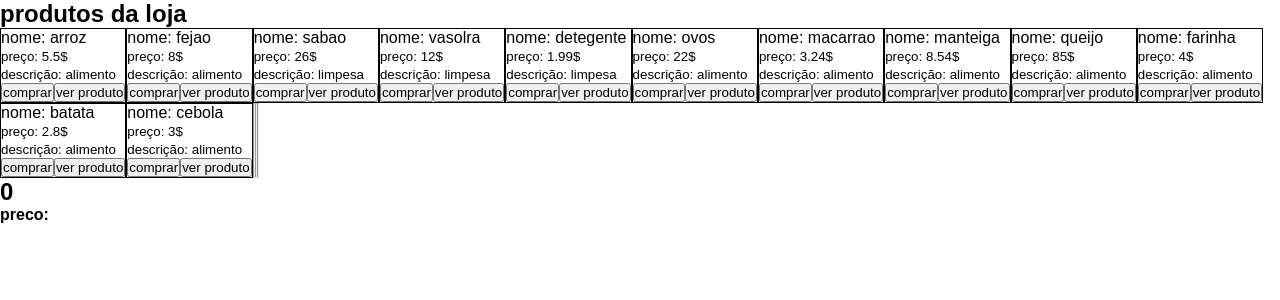
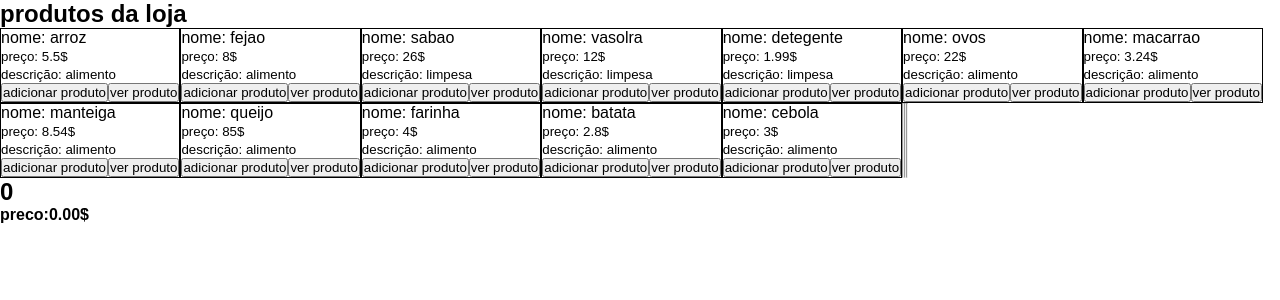
Before and after one commit to viniciuSoaress/e-commerce, a React (Vite) app: page / in a window 1280 px wide. Shown: the top 300 px of the page. Built offline with nearby package versions, Linux system fonts and the light colour scheme.

Commit message:
tentando completar a parte da logica

```diff
--- a/src/comeco/logica.tsx
+++ b/src/comeco/logica.tsx
@@ -2,18 +2,18 @@ import { MouseEventHandler, useState } from "react"
 
 
 const prods = [
-  { id: 0, name: 'arroz', preco: 5.50, descricao: 'alimento' },
-  { id: 1, name: 'fejao', preco: 8, descricao: 'alimento' },
-  { id: 2, name: 'sabao', preco: 26, descricao: 'limpesa' },
-  { id: 3, name: 'vasolra', preco: 12, descricao: 'limpesa' },
-  { id: 4, name: 'detegente', preco: 1.99, descricao: 'limpesa' },
-  { id: 5, name: 'ovos', preco: 22, descricao: 'alimento' },
-  { id: 6, name: 'macarrao', preco: 3.24, descricao: 'alimento' },
-  { id: 7, name: 'manteiga', preco: 8.54, descricao: 'alimento' },
-  { id: 8, name: 'queijo', preco: 85, descricao: 'alimento' },
-  { id: 9, name: 'farinha', preco: 4, descricao: 'alimento' },
-  { id: 10, name: 'batata', preco: 2.8, descricao: 'alimento' },
-  { id: 11, name: 'cebola', preco: 3, descricao: 'alimento' },
+  { id: 0, name: 'arroz', preco: 5.50, descricao: 'alimento', quant: 0 },
+  { id: 1, name: 'fejao', preco: 8, descricao: 'alimento', quant: 0 },
+  { id: 2, name: 'sabao', preco: 26, descricao: 'limpesa', quant: 0 },
+  { id: 3, name: 'vasolra', preco: 12, descricao: 'limpesa', quant: 0 },
+  { id: 4, name: 'detegente', preco: 1.99, descricao: 'limpesa', quant: 0 },
+  { id: 5, name: 'ovos', preco: 22, descricao: 'alimento', quant: 0 },
+  { id: 6, name: 'macarrao', preco: 3.24, descricao: 'alimento', quant: 0 },
+  { id: 7, name: 'manteiga', preco: 8.54, descricao: 'alimento', quant: 0 },
+  { id: 8, name: 'queijo', preco: 85, descricao: 'alimento', quant: 0 },
+  { id: 9, name: 'farinha', preco: 4, descricao: 'alimento', quant: 0 },
+  { id: 10, name: 'batata', preco: 2.8, descricao: 'alimento', quant: 0 },
+  { id: 11, name: 'cebola', preco: 3, descricao: 'alimento', quant: 0 },
 
 ]
 
@@ -23,6 +23,7 @@ type Products = {
   name: string,
   preco: number,
   descricao: string,
+  quant: number
 }
 
 export function Inplementacao() {
@@ -34,19 +35,23 @@ export function Inplementacao() {
   const [p, setP] = useState<Products>({} as Products);
 
 
+  let valor = 0;
+
+
   function handleIsCart(it: Products) {
     setIsCart(ic => !ic)
-    setP({ id: it.id, name: it.name, preco: it.preco, descricao: it.descricao })
+    setP({ id: it.id, name: it.name, preco: it.preco, descricao: it.descricao, quant: it.quant })
   }
 
-  function handleAddClick(prod: Products) {
+  function handleAddClick(prod: Products, value: number) {
     setProducts([
       ...products,
       {
         id: prod.id,
         name: prod.name,
         preco: prod.preco,
-        descricao: prod.descricao
+        descricao: prod.descricao,
+        quant: value,
       }
     ])
   }
@@ -61,7 +66,7 @@ export function Inplementacao() {
           <Produtos
             key={p.id}
             p={p}
-            onClick={() => handleAddClick(p)}
+            onClick={handleAddClick}
             onClickVisible={() => handleIsCart(p)}
           />
         ))}
@@ -78,7 +83,8 @@ export function Inplementacao() {
           </p>
         ))} */}
       </main>
-        <Sacola p={products}/>
+      {products.map(i => { valor += i.preco })}
+      <Sacola p={products} value={valor} />
 
       {isCart && (<Prod produtos={p} onClick={() => setIsCart(false)} />)}
     </>
@@ -91,12 +97,47 @@ type ProductsProps = {
     name: string,
     preco: number,
     descricao: string,
+    id: number,
+    quant: number,
   }
-  onClick: MouseEventHandler<HTMLButtonElement>,
+  onClick: (prod: Products, value: number) => void,
   onClickVisible: MouseEventHandler<HTMLButtonElement>
 }
 
 function Produtos({ p, onClick, onClickVisible }: ProductsProps) {
+
+  const [isShow, setIsShow] = useState(false);
+
+  const [quant, setQuant] = useState(0)
+
+
+  function handleIsShowClick() {
+    setIsShow(true)
+  }
+
+  if (isShow) {
+    return (
+      <div style={{ border: '1px solid ' }}>
+
+        <p>nome: {p.name}</p>
+        <small>preço: {p.preco}$</small>
+        <br />
+        <small>descrição: {p.descricao}</small>
+        <br />
+        <button onClick={() => setQuant(q => q + 1)}>
+          adicionar
+        </button>
+        <button onClick={() => quant > 0 && setQuant(q => q - 1)}>
+          remover
+        </button>
+        <button onClick={() => onClick(p, quant)}>
+          conprar
+        </button>
+
+        {quant}
+      </div>
+    )
+  }
 
   return (
     <div style={{ border: '1px solid ' }}>
@@ -106,8 +147,11 @@ function Produtos({ p, onClick, onClickVisible }: ProductsProps) {
       <br />
       <small>descrição: {p.descricao}</small>
       <br />
-      <button onClick={onClick}>
-        comprar
+      <button onClick={(e) => {
+        handleIsShowClick();
+        // onClick(e)
+      }}>
+        adicionar produto
       </button>
       <button onClick={onClickVisible}>
         ver produto
@@ -115,6 +159,7 @@ function Produtos({ p, onClick, onClickVisible }: ProductsProps) {
     </div>
   )
 }
+
 
 type ProdProps = {
   produtos: Products,
@@ -137,26 +182,28 @@ function Prod({ produtos, onClick }: ProdProps) {
 
 
 type SacolaProps = {
-  p: Products[]
+  p: Products[],
+  value: number,
 }
-function Sacola({ p }: SacolaProps) {
+function Sacola({ p, value }: SacolaProps) {
 
 
 
   return (
-    <div style={{ zIndex: 1, top: 0, right: 0}}>
+    <div style={{ zIndex: 1, top: 0, right: 0 }}>
       <h2>{p.length}</h2>
       <ul>
         {p.map(d => (
           <li key={d.id}>
             {d.name}
             {d.preco}
+            {d.quant}
 
           </li>
-      ))}
+        ))}
       </ul>
 
-      <h4>preco:{}</h4>
+      <h4>preco:{value.toFixed(2)}$</h4>
     </div>
   )
 }
```
